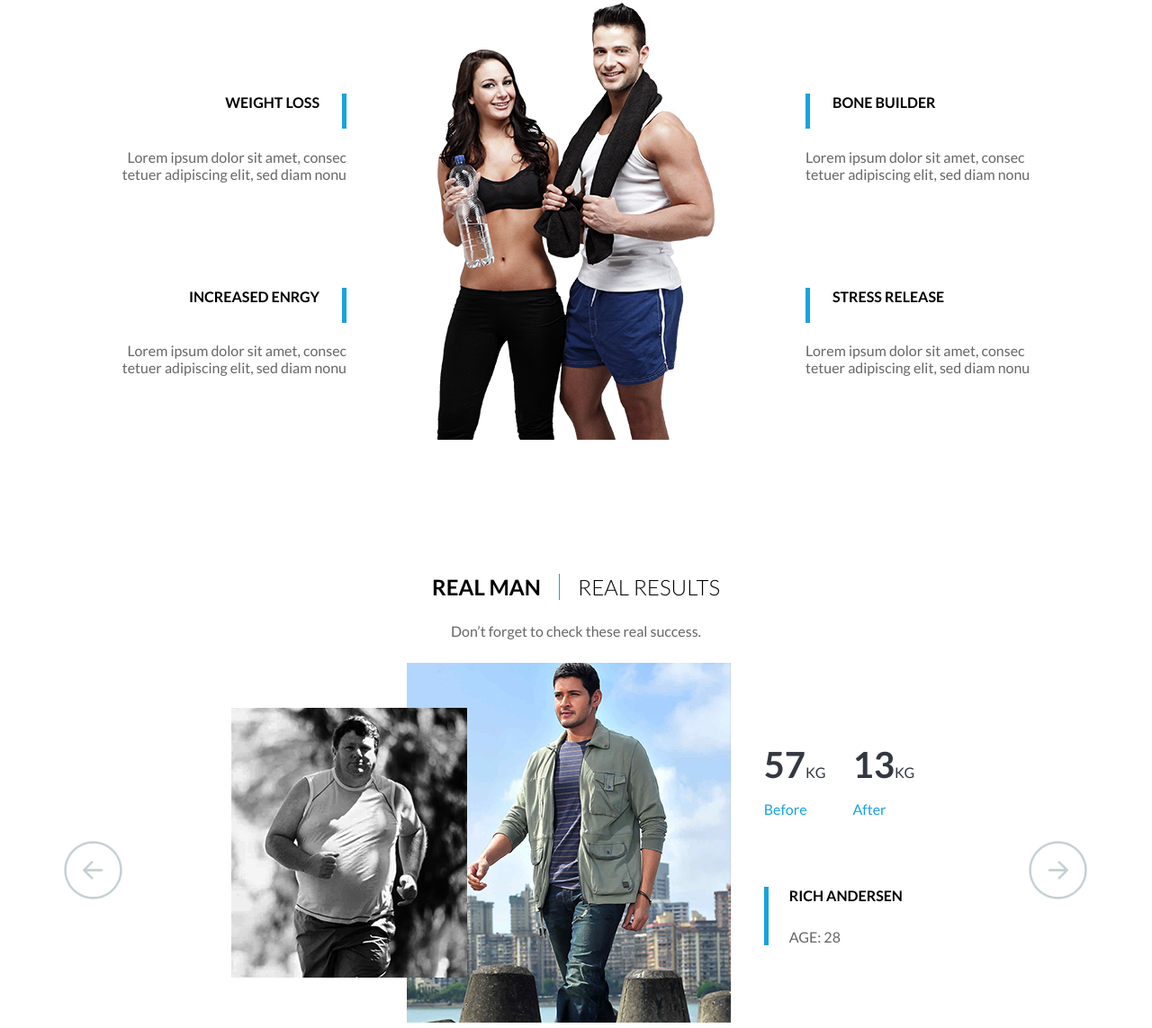
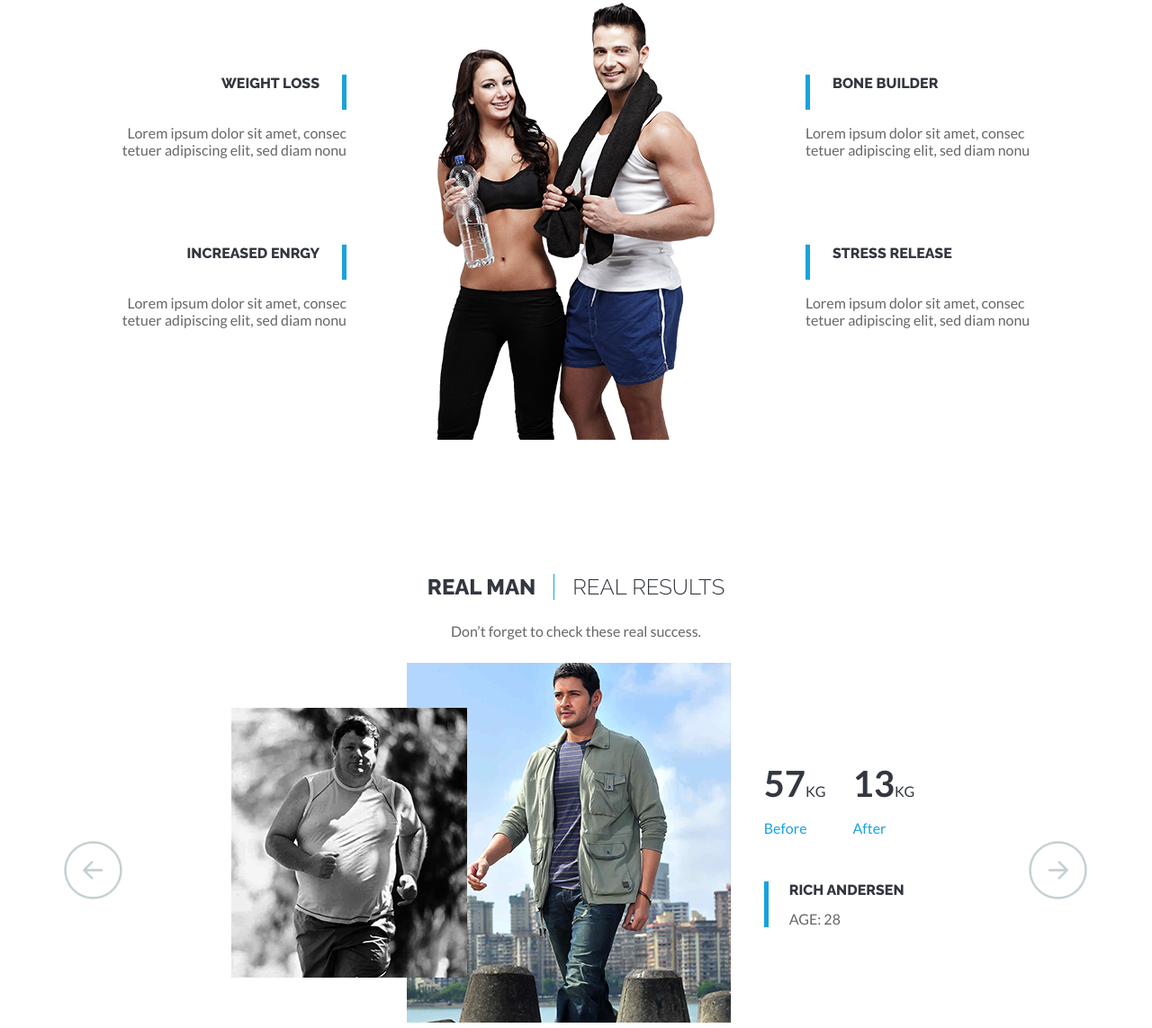
Before and after one commit to PopovMaksim/Adele, a plain HTML site: page index.html in a window 1280 px wide. Shown: the part 1583-2726 px from the top of the page at 90% size. Drawn offline with Linux system fonts and the light colour scheme; files whose address does not match are found by name.

Commit message:
Правки

```diff
--- a/style/main.css
+++ b/style/main.css
@@ -7,9 +7,11 @@ body {
 	margin: 0 auto;
 	padding: 0 15px;
 }
-h1, h3 {
+h1, h2, h3, h4, h5 {
 	font-family: 'Raleway';
 	color: #333740;
+}
+h1, h3, h4, h5 {
 	font-weight: 900;
 	margin: 0;
 }
@@ -18,6 +20,12 @@ h1 {
 }
 h3 {
 	font-size: 24px;
+}
+h2, h4, h5 {
+	text-transform: uppercase;
+}
+h5 {
+	font-size: 16px;
 }
 p, a {
 	color: #666666;
@@ -201,7 +209,6 @@ h2 {
 	padding: 9px;
 	font-weight: lighter;
 	margin: 0px;
-	text-transform: uppercase;
 }
 b {
 	padding-right: 20px;
@@ -246,9 +253,6 @@ b {
 .item-l1 h4, .item-l2 h4 {
 	padding: 0 0 20px 25px;
 	border-left: 5px solid #18a3dd;
-}
-h4 {
-	text-transform: uppercase;
 }
 @media (max-width: 940px) {
 	.features {
@@ -321,10 +325,6 @@ h4 {
 	border-left: 5px solid #18a3dd;
 	padding-left: 23px;
 	margin-left: 30px;
-}
-h5 {
-	text-transform: uppercase;
-	font-size: 16px;
 }
 .name p {
 	margin-top: 13px;
```
Also changed, not shown: index.html (+1 -1 lines).
